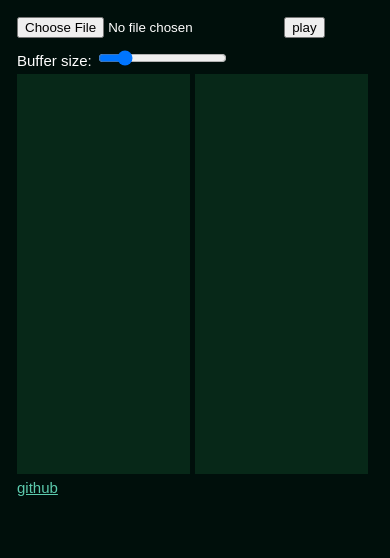
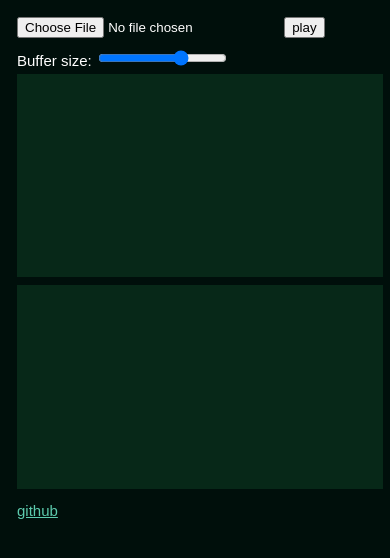
Before and after one commit to slarmoo/spectrogram, a plain HTML site: page index.html in a window 390 px wide. Drawn offline with Linux system fonts and the light colour scheme.

Commit message:
mild ui fixes

```diff
--- a/dev/main.css
+++ b/dev/main.css
@@ -25,9 +25,23 @@ body > * {
 
 #graphs {
     display: flex;
-    flex-direction: row;
+    width: 95vw;
 }
 
-#graphs > * {
+#graphs>* {
     margin-right: 5px;
+    margin-bottom: 5px;
+    height: auto !important;
 }
+
+@media (max-width: 710px) {
+    #graphs {
+        flex-direction: column;
+        width: 100%;
+    }
+    #graphs > * {
+        width: 100% !important;
+        max-width: 100%;
+        box-sizing: border-box;
+    }
+}
--- a/dev/src/main.ts
+++ b/dev/src/main.ts
@@ -32,6 +32,7 @@ fileInput.addEventListener("change", async () => {
 
 playButton.addEventListener("click", () => {
     togglePause();
+    playButton.blur();
 });
 
 document.addEventListener("keypress", (event) => {
--- a/dev/src/spectrogram.ts
+++ b/dev/src/spectrogram.ts
@@ -65,7 +65,11 @@ export class Spectrogram {
         if (!this.synth.isPlaying || this.spectrum == null) return;
         let path: string = "M 0 " + prettyNumber(this.spectrum[0] * this._editorHeight + this._editorHeight / 2) + " ";
         for (let index: number = 1; index < this.spectrum.length; index++) {
-            path += "L " + prettyNumber(Math.log2(index / this.spectrum.length + 1) * this._editorWidth) + " " + prettyNumber(this.spectrum[index] * this._editorHeight + this._editorHeight / 2);
+            // const x: number = (Math.pow(2, index / this.spectrum.length) - 1);
+            // const x: number = (Math.log2(index / this.spectrum.length + 1));
+            const x: number = (Math.log10(index * 9 / this.spectrum.length + 1));
+            // const x: number = index / this.spectrum.length;
+            path += "L " + prettyNumber(x * this._editorWidth) + " " + prettyNumber(this.spectrum[index] * this._editorHeight + this._editorHeight / 2);
         }
         this._curve.setAttribute("d", path);
         // if (isFinite(this._mouseX) && isFinite(this._mouseY)) {
--- a/index.css
+++ b/index.css
@@ -25,9 +25,23 @@ body > * {
 
 #graphs {
     display: flex;
-    flex-direction: row;
+    width: 95vw;
 }
 
-#graphs > * {
+#graphs>* {
     margin-right: 5px;
+    margin-bottom: 5px;
+    height: auto !important;
 }
+
+@media (max-width: 710px) {
+    #graphs {
+        flex-direction: column;
+        width: 100%;
+    }
+    #graphs > * {
+        width: 100% !important;
+        max-width: 100%;
+        box-sizing: border-box;
+    }
+}
--- a/index.html
+++ b/index.html
@@ -16,7 +16,7 @@
     <button id="playButton">play</button>
     <div>
         <label>Buffer size: </label>
-        <input type="range" id="bufferSizeInput" min="7" max="13" step="1" value="8" />
+        <input type="range" id="bufferSizeInput" min="7" max="13" step="1" value="11" />
     </div>
     <div id="graphs"></div>
     <footer><a href="https://github.com/slarmoo/spectrogram">github</a></footer>
--- a/index.js
+++ b/index.js
@@ -443,7 +443,8 @@ class Spectrogram {
     if (!this.synth.isPlaying || this.spectrum == null) return;
     let path = "M 0 " + prettyNumber(this.spectrum[0] * this._editorHeight + this._editorHeight / 2) + " ";
     for (let index = 1; index < this.spectrum.length; index++) {
-      path += "L " + prettyNumber(Math.log2(index / this.spectrum.length + 1) * this._editorWidth) + " " + prettyNumber(this.spectrum[index] * this._editorHeight + this._editorHeight / 2);
+      const x = Math.log10(index * 9 / this.spectrum.length + 1);
+      path += "L " + prettyNumber(x * this._editorWidth) + " " + prettyNumber(this.spectrum[index] * this._editorHeight + this._editorHeight / 2);
     }
     this._curve.setAttribute("d", path);
   }
@@ -477,6 +478,7 @@ fileInput.addEventListener("change", async () => {
 });
 playButton.addEventListener("click", () => {
   togglePause();
+  playButton.blur();
 });
 document.addEventListener("keypress", (event) => {
   if (event.key == " ") {
```
Also changed, not shown: dev/index.html (+1 -1 lines).
